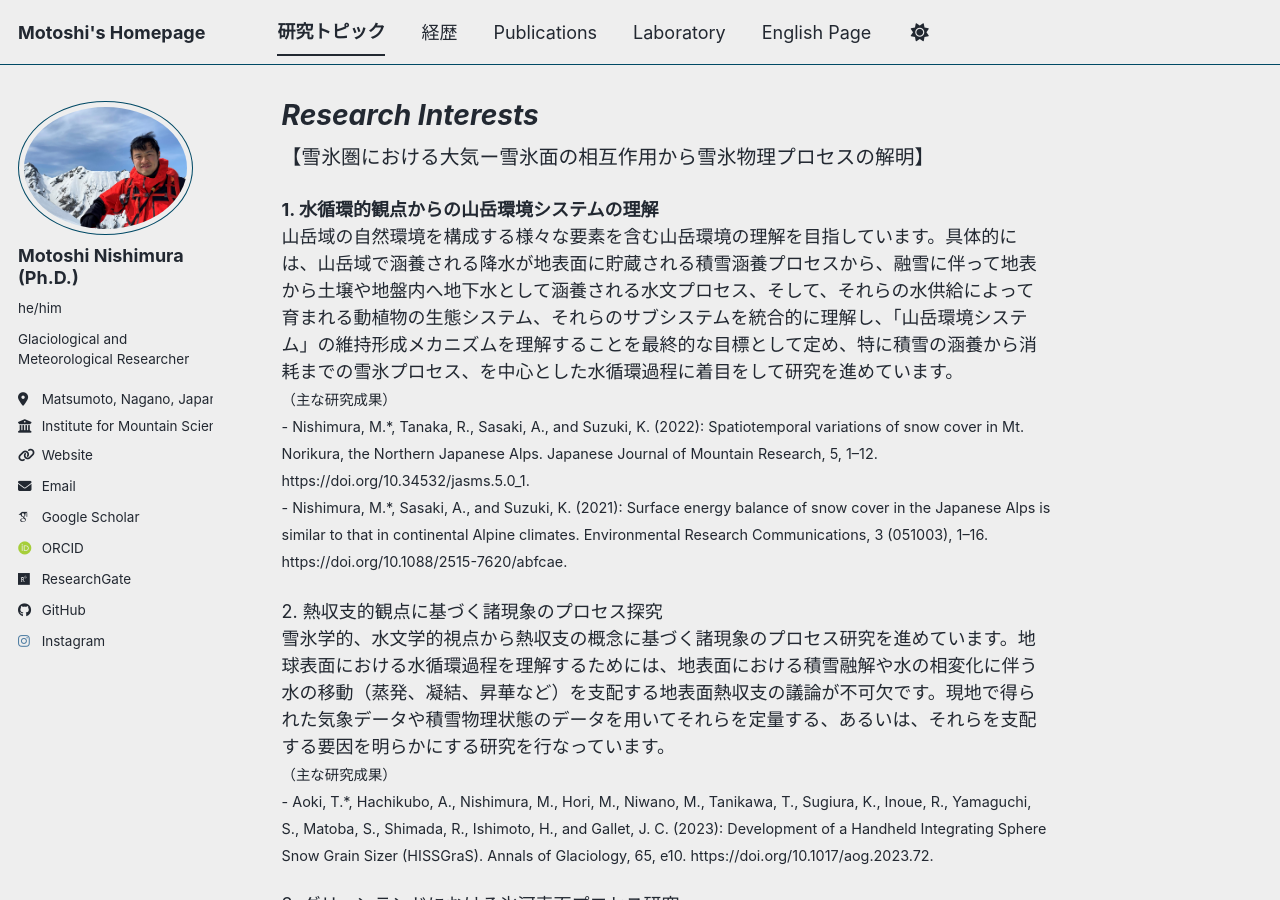
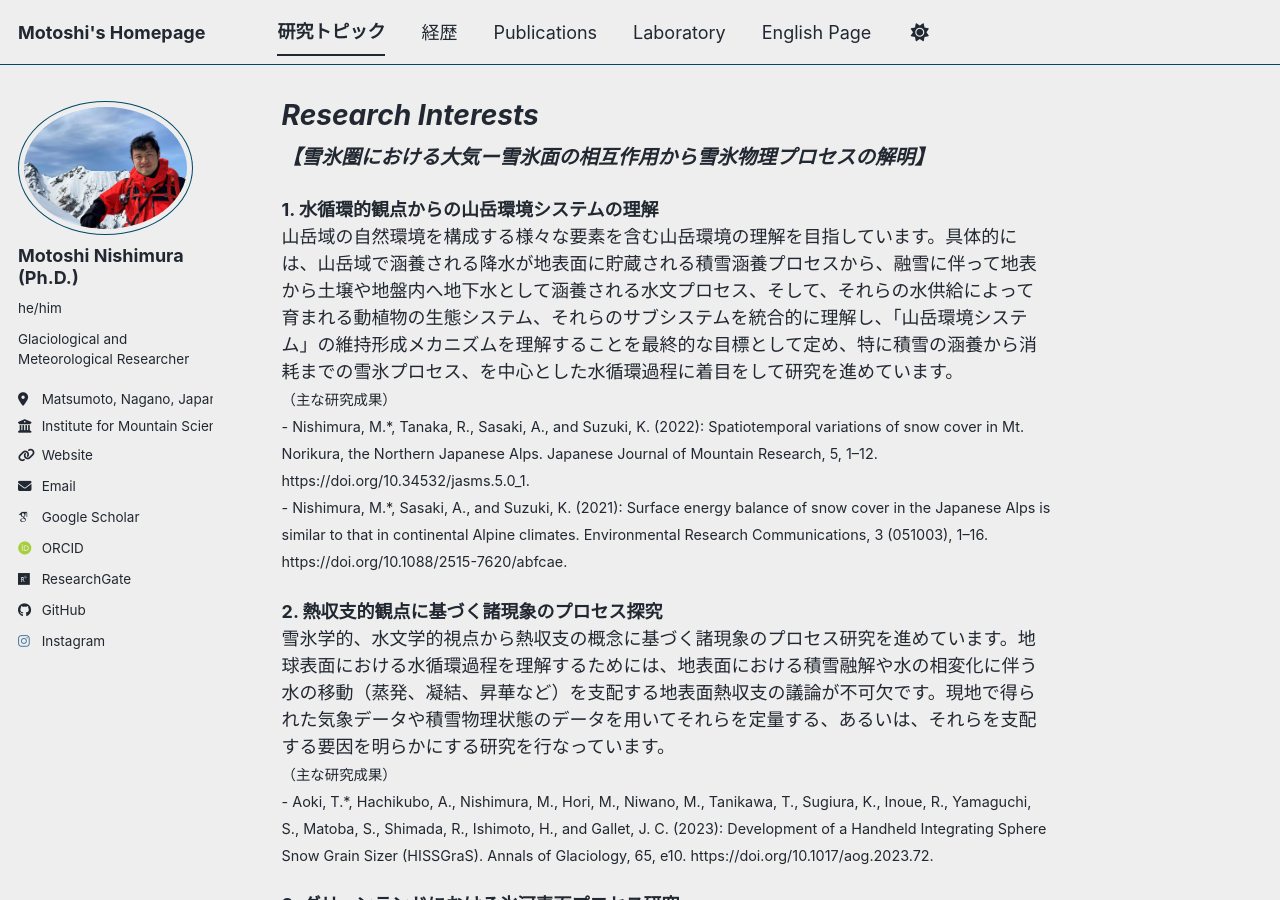
Before and after one commit to MotoshiNishimura/MotoshiNishimura.github.io, a Jekyll site: the page built from _pages/interest.md, in a window 1280 px wide and 900 px high. Built offline with Jekyll 4.4.1, drawn with Linux system fonts in a browser that asks for light colours; some web fonts are replaced; a script bundle is joined from its source files by our own code; library files that are not in the unit come from our copies.

Commit message:
Bold research interest headings in interest.md

```diff
--- a/_pages/interest.md
+++ b/_pages/interest.md
@@ -4,7 +4,7 @@ title: "*Research Interests*"
 author_profile: true
 ---
 <p>
- <span style="font-size: 1.1em;">
+ <span style="font-size: 1.1em; font-weight: bold; font-style: italic;">
 【雪氷圏における大気ー雪氷面の相互作用から雪氷物理プロセスの解明】
  </span>
 </p>
@@ -19,7 +19,7 @@ author_profile: true
  </p>
 
 <p>
-2. 熱収支的観点に基づく諸現象のプロセス探究<br>
+<b>2. 熱収支的観点に基づく諸現象のプロセス探究</b><br>
 雪氷学的、水文学的視点から熱収支の概念に基づく諸現象のプロセス研究を進めています。地球表面における水循環過程を理解するためには、地表面における積雪融解や水の相変化に伴う水の移動（蒸発、凝結、昇華など）を支配する地表面熱収支の議論が不可欠です。現地で得られた気象データや積雪物理状態のデータを用いてそれらを定量する、あるいは、それらを支配する要因を明らかにする研究を行なっています。<br>
  <span style="font-size: 0.8em;">
 （主な研究成果）<br>
@@ -28,7 +28,7 @@ author_profile: true
 </p>
 
 <p>
-3. グリーンランドにおける氷河表面プロセス研究<br>
+<b>3. グリーンランドにおける氷河表面プロセス研究</b><br>
 気候変動に伴う気温上昇によって北極域の環境は著しく変化しています。そのなかでもグリーンランド氷床とその縁辺部に位置する氷河の融解は加速しており、その実態把握と影響評価、およびそのメカニズムの詳細な把握は急務です。現地で観測された気象データを用いて、それらを明らかにする研究を行なっています。<br>
  <span style="font-size: 0.8em;">
 （主な研究成果）<br>
```
